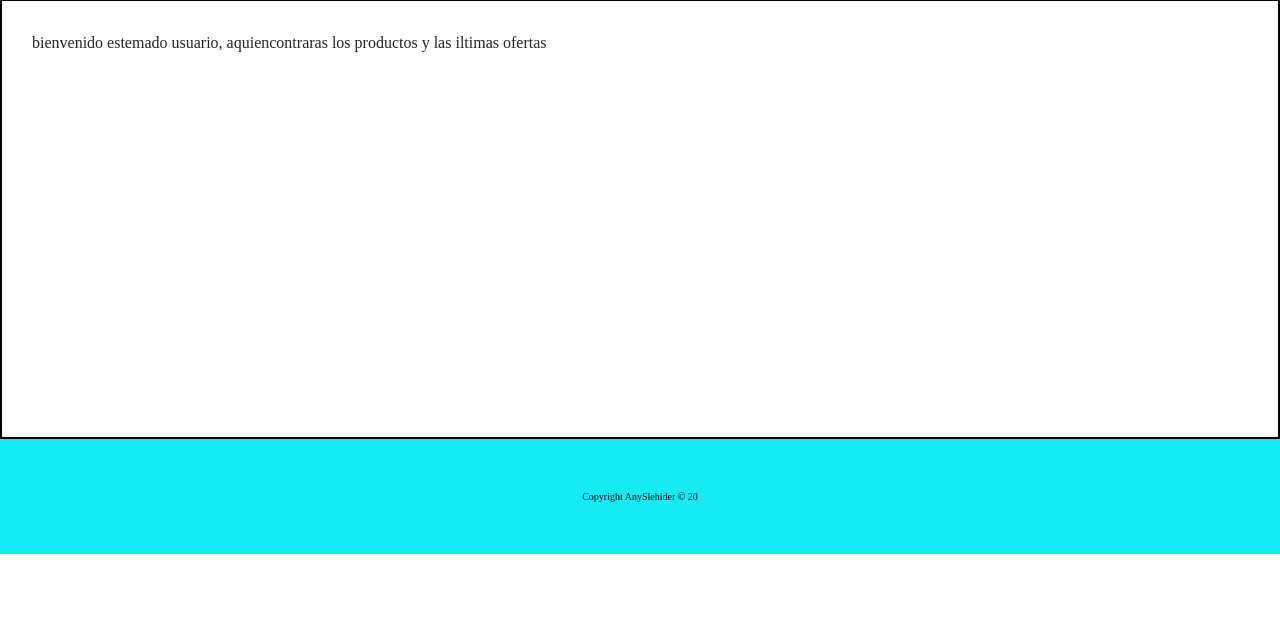
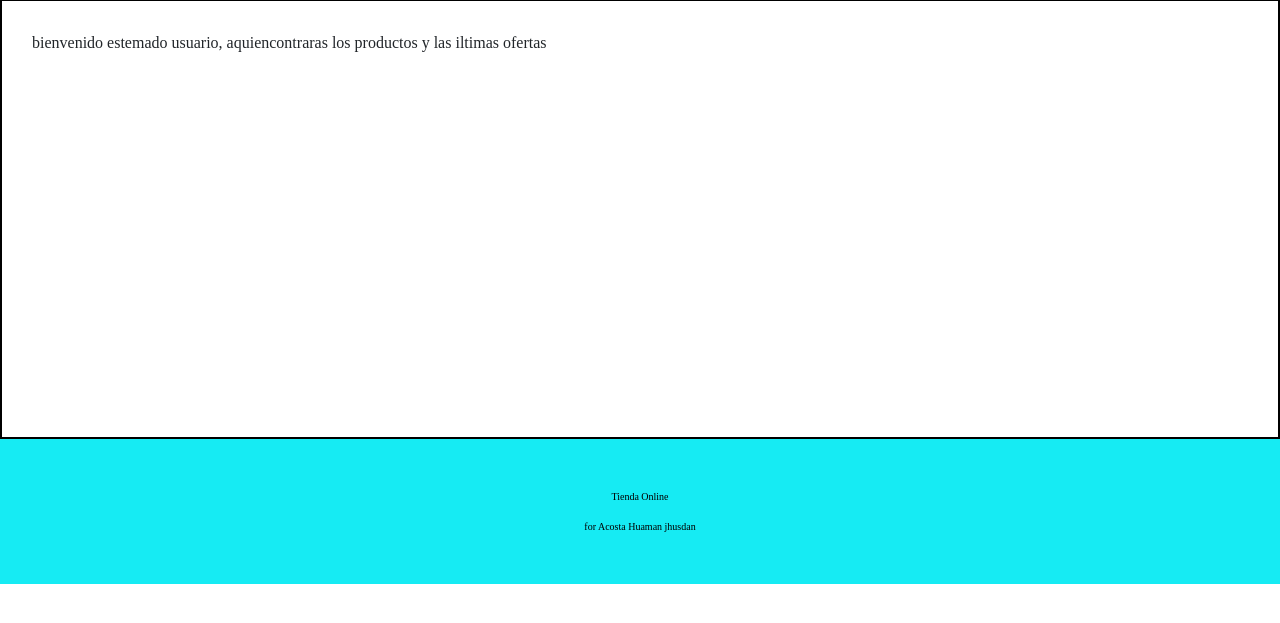
Before and after one commit to jhusdan/Tienda_Online, a PHP site: page /index.php in a window 1280 px wide. Shown: the part 150-773 px from the top of the page. Run offline with PHP 8.4, Linux system fonts and the light colour scheme.

Commit message:
correcio en mi endix

```diff
--- a/index.php
+++ b/index.php
@@ -46,18 +46,16 @@ Tienda Online
 
 <?php
 if(isset($_SESSION['id_cliente'])){
-
 ?>
-
 <a class="pull-right subir " href="?p=salir">Salir</a>
 <a class="pull-right subir" href="#"><?=nombre_cliente($_SESSION['id_cliente'])?></a>
-
 <?php
 }
 ?>
+</div>
 
 
-</div>
+
 
 <div class="cuerpo">
     <?php
@@ -71,8 +69,10 @@ if(isset($_SESSION['id_cliente'])){
 </div>
 
 <div class="footer">
-    Copyright AnySlehider &copy; <?=date("y")?>
+   Tienda Online <br><br>
+   for Acosta Huaman jhusdan
 </div>
 
 </body>
+
 </html>
```
